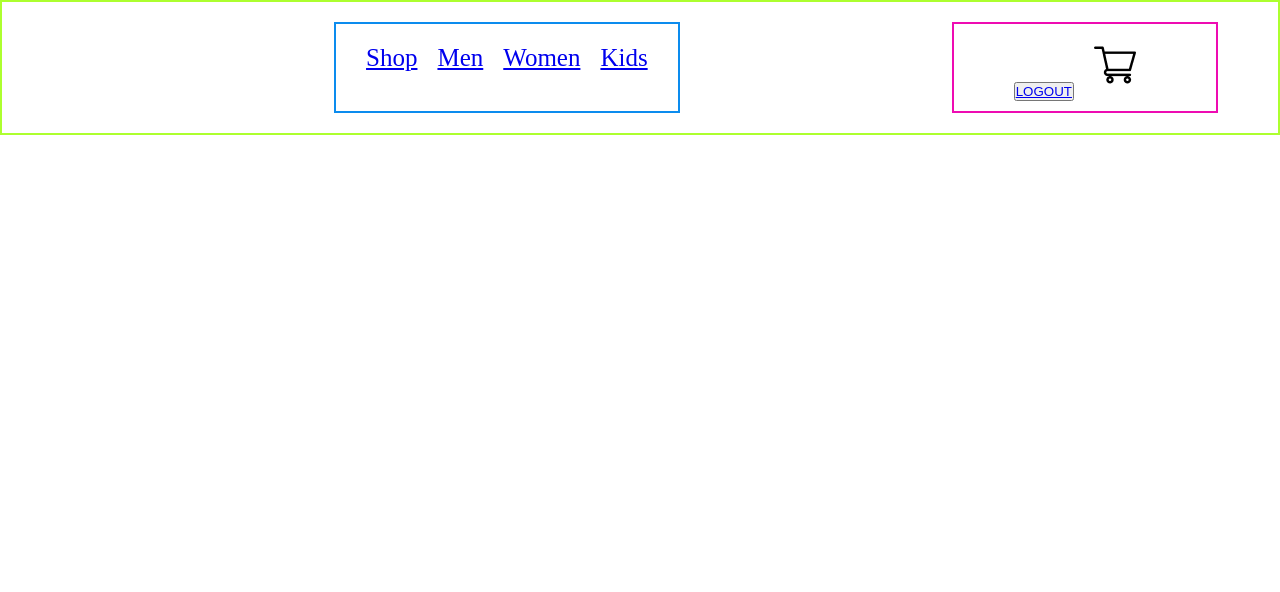
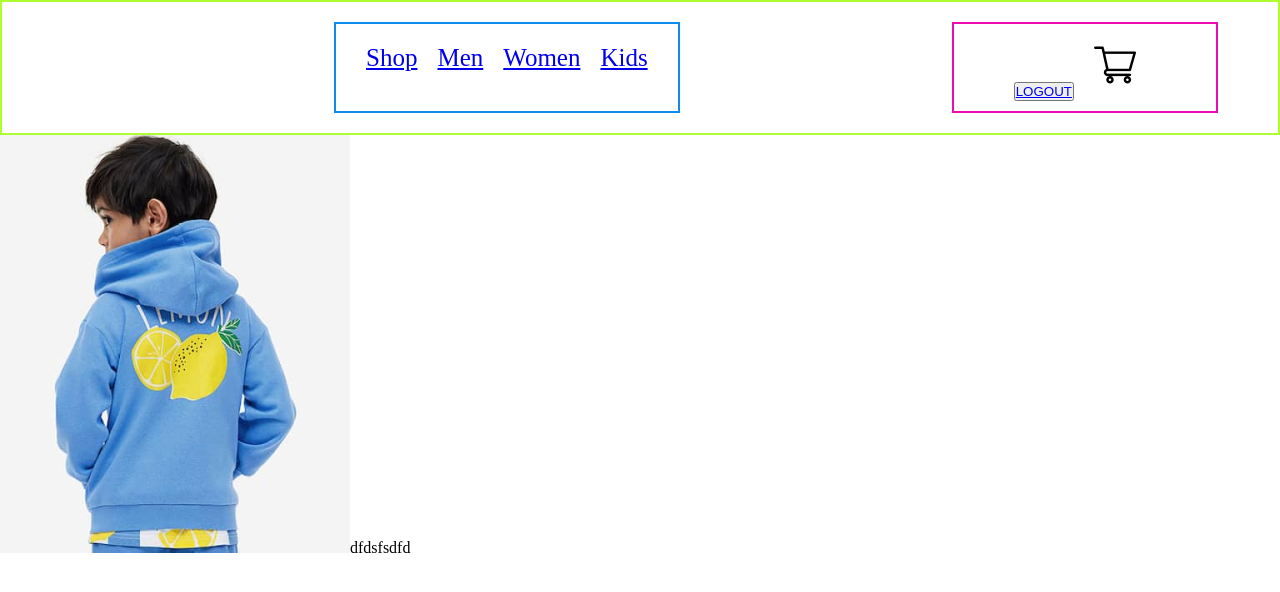
Before and after one commit to RachitSahu26/E-commers, a React (Vite) app: page /product/25 in a window 1280 px wide. Shown: the top 592 px of the page. Built offline with nearby package versions, Linux system fonts and the light colour scheme.

Commit message:
creating a product display page

```diff
--- a/src/App.jsx
+++ b/src/App.jsx
@@ -9,6 +9,7 @@ import ShopCategory from './Pages/ShopCategory'
 import mencate from "./Components/assets/banner_mens.png";
 import womencate from "./Components/assets/banner_women.png";
 import kidcate from "./Components/assets/banner_kids.png";
+import Product from './Pages/Product'
 
 function App() {
   return (
@@ -25,6 +26,14 @@ function App() {
 
           <Route path='/signup' element={<Singup />} />
           <Route path='/additem' element={<ItemAdded />} />
+          <Route path='/product' element={<Product />}>
+
+            <Route path=':productId' element={<Product />} />
+          </Route>
+
+
+
+
 
         </Routes>
 
--- a/src/Components/Item/Item.jsx
+++ b/src/Components/Item/Item.jsx
@@ -1,13 +1,14 @@
 import React from 'react'
 import  "./Item.scss";
 import "../assets/all_product";
+import { Link } from 'react-router-dom';
 function Item(props) {
   return (
 <>
        <div className='item'>
             {/* .........shoeImg....... */}
             <div className="item-img">
-                <img src={props. image} />
+               <Link to={`/product/${props.id}`}> <img src={props. image} /> </Link>
             </div>
 
             {/* ........detail of shoe..... */}
--- a/src/Components/NavBar/NavBar.scss
+++ b/src/Components/NavBar/NavBar.scss
@@ -23,4 +23,8 @@
       border: 2px solid rgb(238, 12, 178);
       padding: 10px 60px;
     }
+
+
+
+
   }
--- a/src/Components/Popularity/Popularity.jsx
+++ b/src/Components/Popularity/Popularity.jsx
@@ -17,6 +17,7 @@ Collection.map((item,i)=>{
          image={item.image}
           new_price={item.new_price}
           old_price={item.old_price}
+          id={item.id}
             />
     )
 })
--- /dev/null
+++ b/src/Components/ProductDisplay/ProductDisplay.jsx
@@ -0,0 +1,34 @@
+import React from 'react'
+import "./ProductDis.css";
+function ProductDisplay(props) {
+const { product }=props;
+    return (
+
+
+        <div>
+            <div className="productDis">
+                {/* ..........................left display part ....... */}
+
+                <div className="leftDis">
+                    <img src={product.image } />
+                dfdsfsdfd
+                </div>
+                {/* ..........................right display part ....... */}
+                <div className="rightDis">
+
+                </div>
+
+
+
+            </div>
+        </div>
+
+
+
+
+
+
+    )
+}
+
+export default ProductDisplay
--- /dev/null
+++ b/src/Pages/Product.jsx
@@ -0,0 +1,18 @@
+import React, { useContext } from 'react'
+import { ShopContext } from '../Context/ShopContext'
+import { useParams } from 'react-router-dom';
+import ProductDisplay from '../Components/ProductDisplay/ProductDisplay';
+
+const Product = ()=> {
+const {all_product}= useContext(ShopContext);
+const  {productId}=useParams();
+
+ const product =all_product.find((e)=>e.id=== Number(productId));
+  return (
+    <div>
+ <ProductDisplay product={ product}/>
+    </div>
+  )
+}
+
+export default Product
--- a/src/Pages/SCSS/ShopCate.scss
+++ b/src/Pages/SCSS/ShopCate.scss
@@ -9,7 +9,7 @@
         h1 {
             border: 2px solid rgb(105, 11, 227);
             padding: 10px 10px;
-text-align: center;
+text-align: center ;
             font-size: 3rem;
         }
 
--- a/src/Pages/ShopCategory.jsx
+++ b/src/Pages/ShopCategory.jsx
@@ -24,6 +24,7 @@ function ShopCategory(props) {
                                 image={item.image}
                                 new_price={item.new_price}
                                 old_price={item.old_price}
+                                id={item.id}
                             />
                         } else {
                             return null;
```
Also changed, not shown: src/Components/HeroSec/HeroSec.scss (+8 -3 lines), src/Components/ProductDisplay/ProductDis.css (added).
